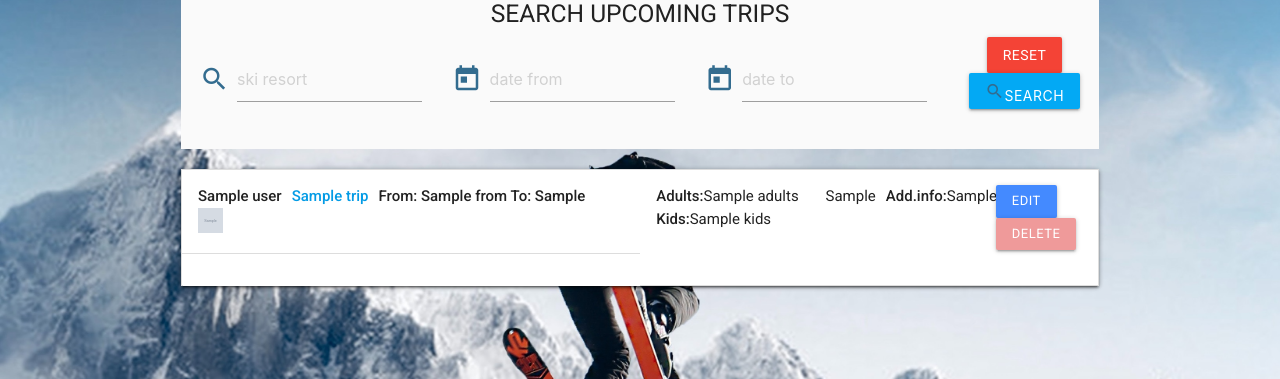
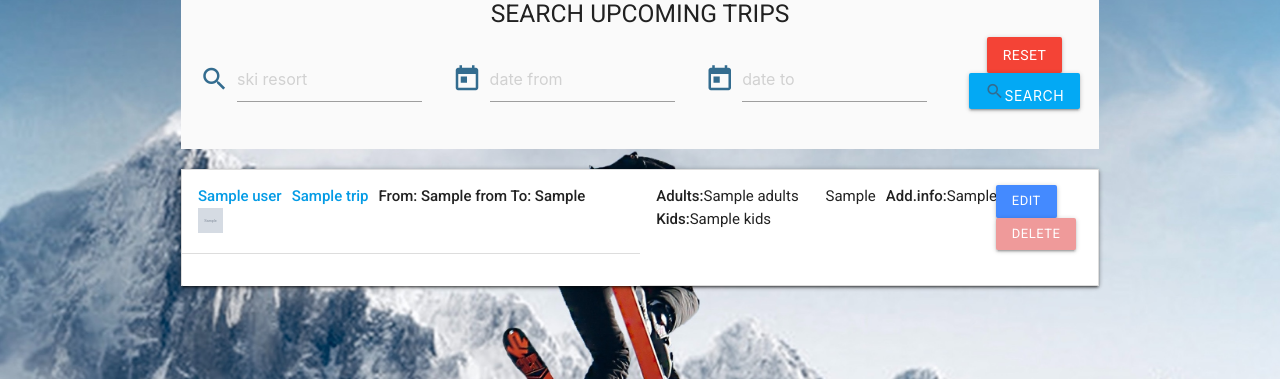
Before and after one commit to OlekSt/Hit-the-Slopes, a Flask app: page /trips in a window 1280 px wide. Shown: the part 80-459 px from the top of the page. Run offline with Flask 2, Linux system fonts and the light colour scheme; the visitor is signed in with stand-in values (Sample User, id 1); grey boxes marked "Sample" are stand-in pictures; a database or web service that is not in the repository returns one stand-in record (values such as "Sample title"); some libraries are stand-ins or nearby versions.

Commit message:
Added action bubble onmouse for user's name and ski resorts in trips.html

```diff
--- a/app.py
+++ b/app.py
@@ -120,7 +120,7 @@ def search_trips():
         flash("Trips till: " + query_to)
     elif query and query_from:
         trips = list(mongo.db.trips.find({"$text": {"$search": query}}))
-        trips = trips.find({ "from": {"$gte": query_from}}).sort("from", 1)
+        trips = trips.find({"from": {"$gte": query_from}}).sort("from", 1)
         flash("Trips to: " + query + ". Starting: " + query_from)
     elif query and query_to:
         trips = list(mongo.db.trips.find({"$text": {"$search": query}}))
--- a/static/css/style.css
+++ b/static/css/style.css
@@ -130,6 +130,35 @@ body{
     background-color: #A0ACBD !important;
 }
 
+/* Float bubble to open a user's profile and all ski resorts */
+a[data-tool-tip] {
+    position: relative;
+}
+
+a[data-tool-tip]::after {
+    content: attr(data-tool-tip);
+    display: block;
+    position: absolute;
+    background-color: #A4352C;
+    padding: 0.8em;
+    color: white;
+    border-radius: 10px;
+    font-size: 0.8em;
+    bottom: 0;
+    left: -2em;
+    white-space: nowrap;
+    transform: scale(0);
+    transition:
+        transform ease-out 150ms,
+        bottom ease-out 150ms;
+}
+
+a[data-tool-tip]:hover::after {
+    transform: scale(1);
+    bottom: 100%;
+}
+/* End - Float bubble to open a user's profile */
+
 @media screen and (max-width: 992px) {
     /* minimize mobile sidenav menu  */
     #mobile-demo {
--- a/templates/trips.html
+++ b/templates/trips.html
@@ -32,11 +32,9 @@
     <table class="collapsible highlight" data-collapsible="accordion">
         <tbody>
         {% for trip in trips %}
-
-
         <tr class="collapsible-header col s12 m6 l6 xl6">
             <td>
-                <strong>{{trip.user}}</strong>
+                <a href="#" data-tool-tip="See profile"><strong>{{trip.user}}</strong>
                 <div class="avatar-image">
                     {% for user in users %}
                         {% if trip.user|lower == user.name|lower %}
@@ -45,9 +43,10 @@
                         {% endif %}
                     {% endfor %}
                 </div>
+                </a>
             </td>
             <td>
-                <a href="{{ url_for('ski_resorts')}}"><strong>{{trip.location_name}}</strong></a>
+                <a href="{{ url_for('ski_resorts')}}" data-tool-tip="See Ski Resorts"><strong>{{trip.location_name}}</strong>
                 <div class="avatar-image">
                     {% for skiresort in skiresorts %}
                         {% if trip.location_name|lower == skiresort.location_name|lower %}
@@ -56,6 +55,7 @@
                         {% endif %}
                     {% endfor %}
                 </div>
+                </a>
             </td>
             <td>
                 <strong>From:  {{trip.from}}  </strong>
```
